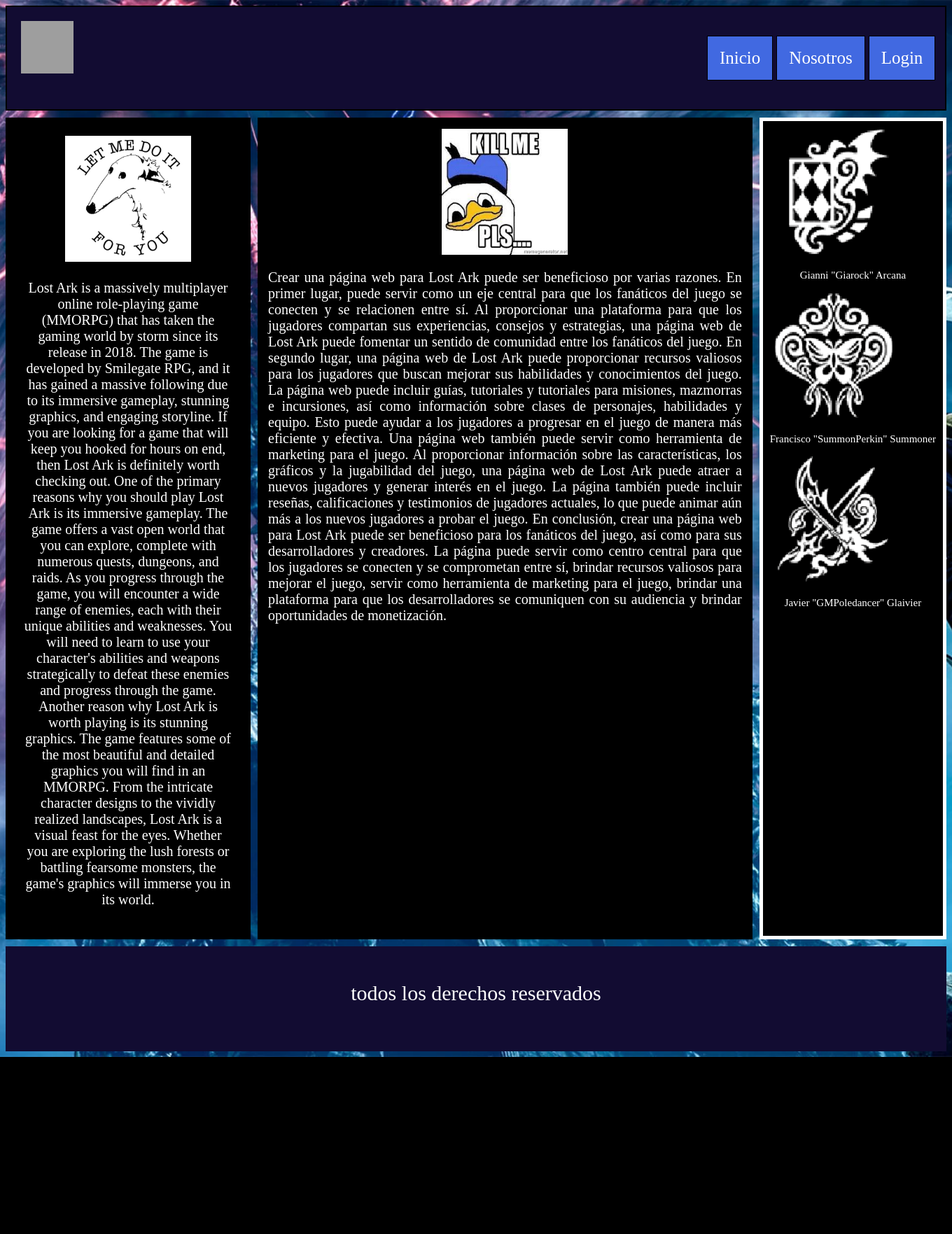
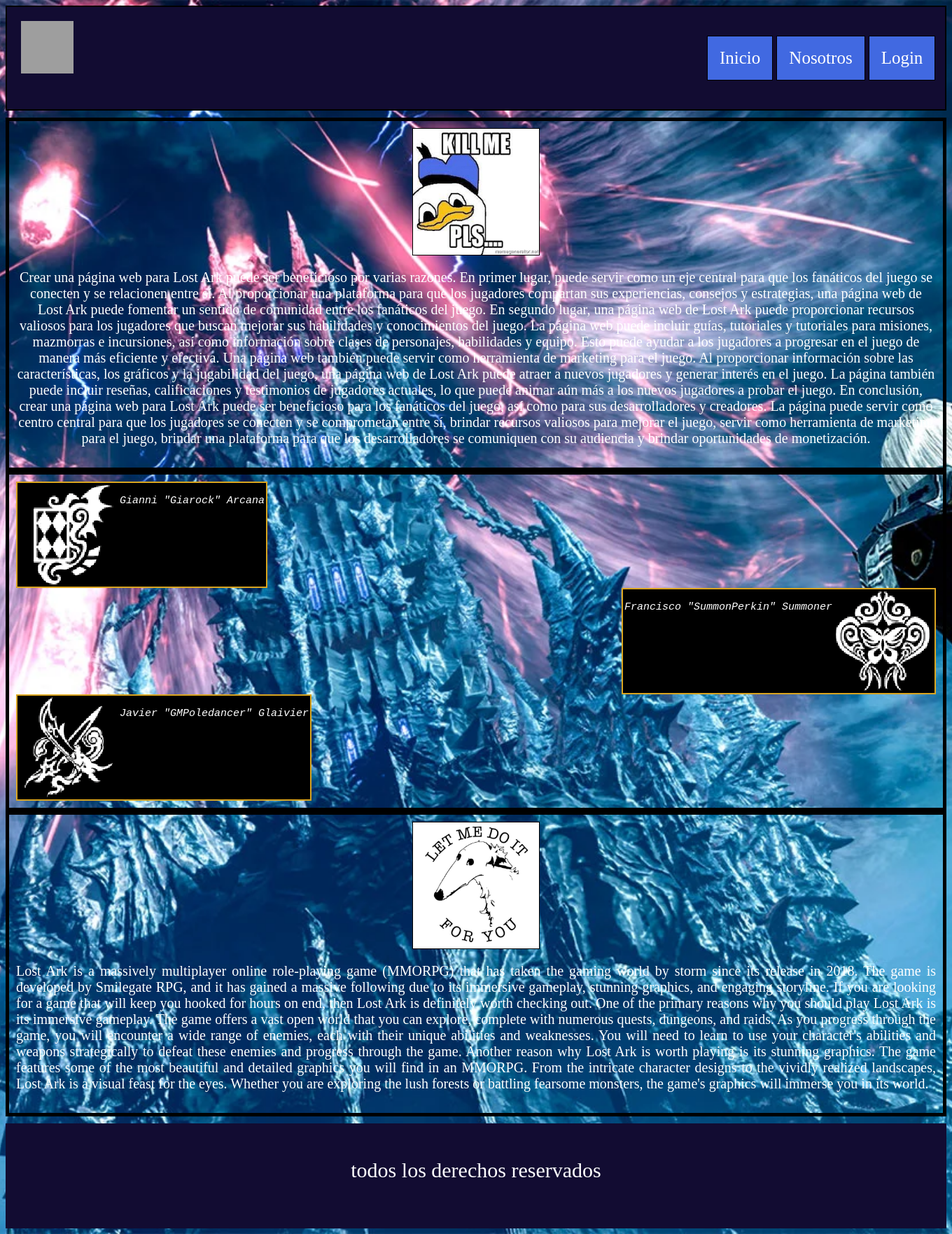
Before and after one commit to JavierPonce-eng/Tarea1css, a PHP site: page /nosotros.html in a window 1360 px wide. Shown: the whole page at 70% size. Before the commit the page ends 1510 px from the top, so only its background shows below. Run offline with PHP 8.4, Linux system fonts and the light colour scheme; grey boxes are pictures that could not be loaded.

Commit message:
Tarea2css

```diff
--- a/css/style.css
+++ b/css/style.css
@@ -38,12 +38,28 @@
     padding: 10px;
 }
 
+#asideleft{
+    grid-row: 1;
+    border: 2px solid black;
+    background-color: black;
+    border: 5px solid black;
+    text-align: center;
+    padding: 10px;
+    width: 300px;
+}
+
+.body{
+    background-image:url(img/background.jpg);
+    background-size: cover;
+    background-repeat: no-repeat;
+    background-position: center;
+}
+
 .grid-container article{
     justify-content: center;
     border: 2px solid black;
     text-align: justify;
     font-size: 20px;
-    background-color: black;
     border: 5px solid black;
     color: white;
     padding: 10px;
@@ -57,6 +73,11 @@
 img.medio{
     display: grid;
     justify-content: center;
+    width: auto;
+    border: 1px solid black;
+    margin: auto; width: 180px;
+    height: 180px;
+    align-items: center;
 }
 
 nav a:hover:not(.active){
@@ -102,20 +123,24 @@
 }
 
 form{
-    position: relative;
     justify-items: center;
     z-index: 1;
     background: royalblue;
     max-width: 360px;
-    margin: 0 auto 100px;
+    margin: 3px auto 100px;
     padding: 45px;
     text-align: center;
     box-shadow: 0 0 20px 0 rgba(0, 0, 0, 0.2), 0 5px 5px 0 rgba(0, 0, 0, 0.24);
 }
 
-form.register{
+/* form.register{
     text-align: center;
-    margin: auto;
+    margin: 5px;
+    justify-content: right;
+} */
+
+input{
+    text-align: center;
     justify-content: center;
 }
 
@@ -128,3 +153,52 @@
 header, footer{
     grid-column: 1 / span 3;
 }
+
+.hidden{
+    visibility: hidden;
+    width: 300px;
+}
+
+.centro{
+    text-align: center;
+    grid-column: 1/span 3;
+}
+
+#alt{
+    grid-row: 1;
+    text-align: center;
+    grid-column: 1/span 3;
+}
+
+.ordenamiento{
+    display: flex;
+    flex-direction: column;
+    text-align: center;
+}
+
+.contenido{
+    display: flex;
+    text-align: center;
+    float: none;
+    border: 2px solid goldenrod;
+    font-style: italic;
+    font-family:'Courier New', Courier, monospace;
+    background-color: black
+}
+
+#nosotros{
+    display: flex;
+    flex-direction: column;
+}
+
+#righty{
+    margin-right: auto;
+    margin-left: 0;
+    padding: 2px;
+}
+
+#leftie{
+    margin-left: auto;
+    margin-right: 0;
+    padding: 2px;
+}
--- a/form.html
+++ b/form.html
@@ -71,7 +71,7 @@
 
                     </form>
                 </div>
-            <aside class="right" style="visibility: hidden;">
+            <aside class="right" style="visibility: hidden; width: 300px;">
                 <img src="img/arcana.png" style="width: auto; border: 1px solid black; margin: auto; width: 180px; height: 180px;">
                 <p style="text-align: center; font-size: 15px;">Gianni "Giarock" Arcana</p>
                 <img src="img/summoner.png" style="width: auto; border: 1px solid black; margin: auto; width: 180px; height: 180px;">
--- a/nosotros.html
+++ b/nosotros.html
@@ -4,58 +4,63 @@
     <meta charset="UTF-8">
     <meta http-equiv="X-UA-Compatible" content="IE=edge">
     <meta name="viewport" content="width=device-width, initial-scale=1.0">
-    <title>Document</title>
+    <title>Nosotros</title>
     <link rel="stylesheet" href="css/style.css">
 </head>
-<body style="background-image: url(img/backgorund.jpg); background-size: cover; background-repeat: no-repeat; background-position: center;">
+<body style="background-image: url(img/background.jpg); background-size: cover; background-repeat: no-repeat; background-position: center;">
     <div class="grid-container">
         <header class="header-container">
-            <div>
+            <div class="logo-container">
                 <img class="logo" src="img/logo.jpg">
             </div>
-             <nav>
+             <nav class="topnav">
                 <a href="index.html">Inicio</a>
                 <a href="nosotros.html">Nosotros</a>
                 <a href="register.html">Login</a>
             </nav>
         </header>
-        <aside class="left" style="display: grid; grid-row-gap: 10px; border: 0; background-color: black;">
-            <div style="grid-row: 1; border: 2px solid black; background-color: black; border: 5px solid black; text-align: center; padding: 10px; width: 300px;">
-                <img src="img/inspiracion.jpg" style="width: auto; border: 1px solid black; margin: auto; width: 180px; height: 180px;"><br>
+        <div class="centro">
+            <article id="alt">
+                <img class="medio" src="img/images.jpg">
+                    <p>Crear una página web para Lost Ark puede ser beneficioso por varias razones. En primer lugar, puede servir como un eje central para que los fanáticos del juego se conecten y se relacionen entre sí. Al proporcionar una plataforma para que los jugadores compartan sus experiencias, consejos y estrategias, una página web de Lost Ark puede fomentar un sentido de comunidad entre los fanáticos del juego.
+
+                    En segundo lugar, una página web de Lost Ark puede proporcionar recursos valiosos para los jugadores que buscan mejorar sus habilidades y conocimientos del juego. La página web puede incluir guías, tutoriales y tutoriales para misiones, mazmorras e incursiones, así como información sobre clases de personajes, habilidades y equipo. Esto puede ayudar a los jugadores a progresar en el juego de manera más eficiente y efectiva.
+
+                    Una página web también puede servir como herramienta de marketing para el juego. Al proporcionar información sobre las características, los gráficos y la jugabilidad del juego, una página web de Lost Ark puede atraer a nuevos jugadores y generar interés en el juego. La página también puede incluir reseñas, calificaciones y testimonios de jugadores actuales, lo que puede animar aún más a los nuevos jugadores a probar el juego.
+
+                    En conclusión, crear una página web para Lost Ark puede ser beneficioso para los fanáticos del juego, así como para sus desarrolladores y creadores. La página puede servir como centro central para que los jugadores se conecten y se comprometan entre sí, brindar recursos valiosos para mejorar el juego, servir como herramienta de marketing para el juego, brindar una plataforma para que los desarrolladores se comuniquen con su audiencia y brindar oportunidades de monetización.</p>
+            </article>
+            <article>
+                <div class="ordenamiento">
+                    <div class="contenido" id="righty">
+                        <img src="img/arcana.png">
+                        <p style="text-align: center; font-size: 15px;">Gianni "Giarock" Arcana</p>
+                    </div>
+                    <div class="contenido" id="leftie">
+                        <p style="text-align: center; font-size: 15px;">Francisco "SummonPerkin" Summoner</p>
+                        <img src="img/summoner.png">
+                    </div>
+                    <div class="contenido" id="righty">
+                        <img src="img/glaivier.png">
+                        <p style="text-align: center; font-size: 15px;">Javier "GMPoledancer" Glaivier</p>
+                    </div>
+                </div>
+            </article>
+            <article class="centro">
+                <img  class="medio" src="img/inspiracion.jpg">
                 <p>Lost Ark is a massively multiplayer online role-playing game (MMORPG) that has taken the gaming world by storm since its release in 2018. The game is developed by Smilegate RPG, and it has gained a massive following due to its immersive gameplay, stunning graphics, and engaging storyline. If you are looking for a game that will keep you hooked for hours on end, then Lost Ark is definitely worth checking out.
 
                     One of the primary reasons why you should play Lost Ark is its immersive gameplay. The game offers a vast open world that you can explore, complete with numerous quests, dungeons, and raids. As you progress through the game, you will encounter a wide range of enemies, each with their unique abilities and weaknesses. You will need to learn to use your character's abilities and weapons strategically to defeat these enemies and progress through the game.
 
                     Another reason why Lost Ark is worth playing is its stunning graphics. The game features some of the most beautiful and detailed graphics you will find in an MMORPG. From the intricate character designs to the vividly realized landscapes, Lost Ark is a visual feast for the eyes. Whether you are exploring the lush forests or battling fearsome monsters, the game's graphics will immerse you in its world.</p>
-            </div>
-            <!-- <div style="grid-row: 2; border: 2px solid black; background-color: black; border: 5px solid black; text-align: center; padding: 10px; display: none;">
-                <p>tu vieja</p>
-            </div> -->
-        </aside>
-        <article>
-            <img class="medio" src="img/images.jpg" style="width: auto; border: 1px solid black; margin: auto; width: 180px; height: 180px; align-items: center;">
-        <p>Crear una página web para Lost Ark puede ser beneficioso por varias razones. En primer lugar, puede servir como un eje central para que los fanáticos del juego se conecten y se relacionen entre sí. Al proporcionar una plataforma para que los jugadores compartan sus experiencias, consejos y estrategias, una página web de Lost Ark puede fomentar un sentido de comunidad entre los fanáticos del juego.
+            </article>
+        </div>
 
-            En segundo lugar, una página web de Lost Ark puede proporcionar recursos valiosos para los jugadores que buscan mejorar sus habilidades y conocimientos del juego. La página web puede incluir guías, tutoriales y tutoriales para misiones, mazmorras e incursiones, así como información sobre clases de personajes, habilidades y equipo. Esto puede ayudar a los jugadores a progresar en el juego de manera más eficiente y efectiva.
-
-            Una página web también puede servir como herramienta de marketing para el juego. Al proporcionar información sobre las características, los gráficos y la jugabilidad del juego, una página web de Lost Ark puede atraer a nuevos jugadores y generar interés en el juego. La página también puede incluir reseñas, calificaciones y testimonios de jugadores actuales, lo que puede animar aún más a los nuevos jugadores a probar el juego.
-
-            En conclusión, crear una página web para Lost Ark puede ser beneficioso para los fanáticos del juego, así como para sus desarrolladores y creadores. La página puede servir como centro central para que los jugadores se conecten y se comprometan entre sí, brindar recursos valiosos para mejorar el juego, servir como herramienta de marketing para el juego, brindar una plataforma para que los desarrolladores se comuniquen con su audiencia y brindar oportunidades de monetización.</p>
-        </article>
-        <aside class="right">
-            <img src="img/arcana.png" style="width: auto; border: 1px solid black; margin: auto; width: 180px; height: 180px;">
-            <p style="text-align: center; font-size: 15px;">Gianni "Giarock" Arcana</p>
-            <img src="img/summoner.png" style="width: auto; border: 1px solid black; margin: auto; width: 180px; height: 180px;">
-            <p style="text-align: center; font-size: 15px;">Francisco "SummonPerkin" Summoner</p>
-            <img src="img/glaivier.png" style="width: auto; border: 1px solid black; margin: auto; width: 180px; height: 180px;">
-            <p style="text-align: center; font-size: 15px;">Javier "GMPoledancer" Glaivier</p>
-        </aside>
         <footer>
             <p>
                 todos los derechos reservados
             </p>
         </footer>
     </div>
-
 </body>
 </html>
```
Also changed, not shown: index.html (+1 -65 lines), img/background.jpg (added).
